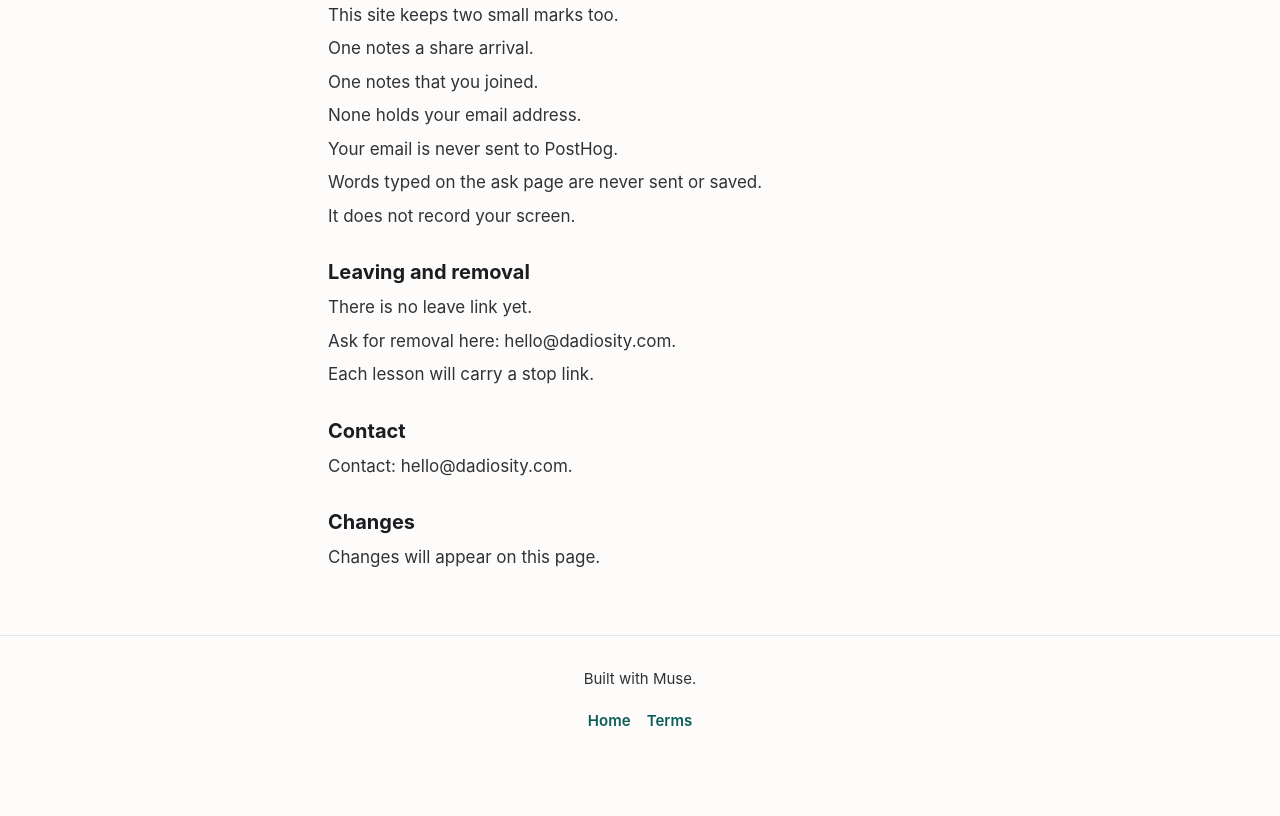
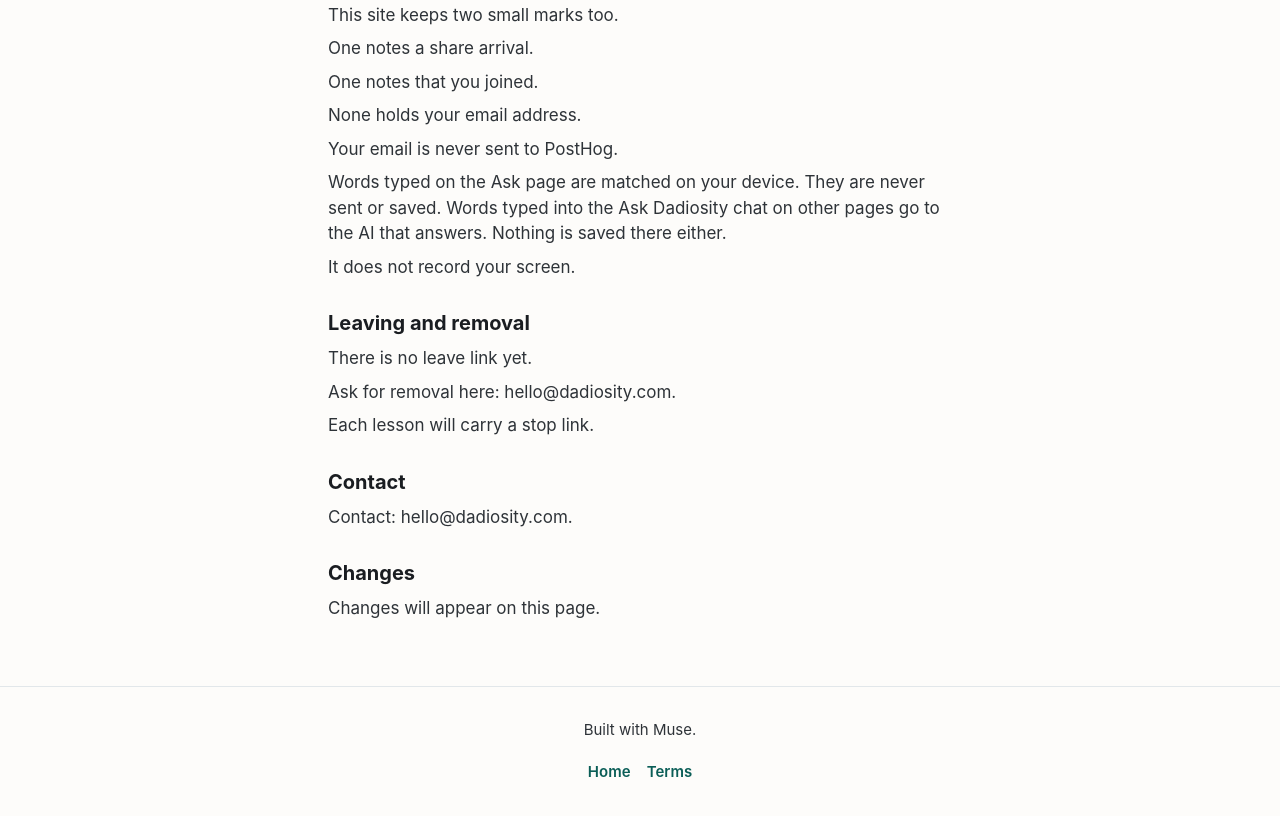
Before and after one commit to wdlcmu/dadiosity, a plain HTML site: page privacy.html in a window 1280 px wide. Shown: the part 1428-2244 px from the top of the page. Before the commit the page ends 2213 px from the top, so only its background shows below. Drawn offline with Linux system fonts and the light colour scheme.

Commit message:
Privacy: scope the ask-page 'never sent' line (F1 directness fix) — Ask page words are matched on-device; Ask Dadiosity chat words go to the AI, nothing saved. Mirror in llms-full.txt.

```diff
--- a/privacy.html
+++ b/privacy.html
@@ -108,7 +108,7 @@
     <p>One notes that you joined.</p>
     <p>None holds your email address.</p>
     <p>Your email is never sent to PostHog.</p>
-    <p>Words typed on the ask page are never sent or saved.</p>
+    <p>Words typed on the Ask page are matched on your device. They are never sent or saved. Words typed into the Ask Dadiosity chat on other pages go to the AI that answers. Nothing is saved there either.</p>
     <p>It does not record your screen.</p>
 
     <h2>Leaving and removal</h2>
```
Also changed, not shown: llms-full.txt.
